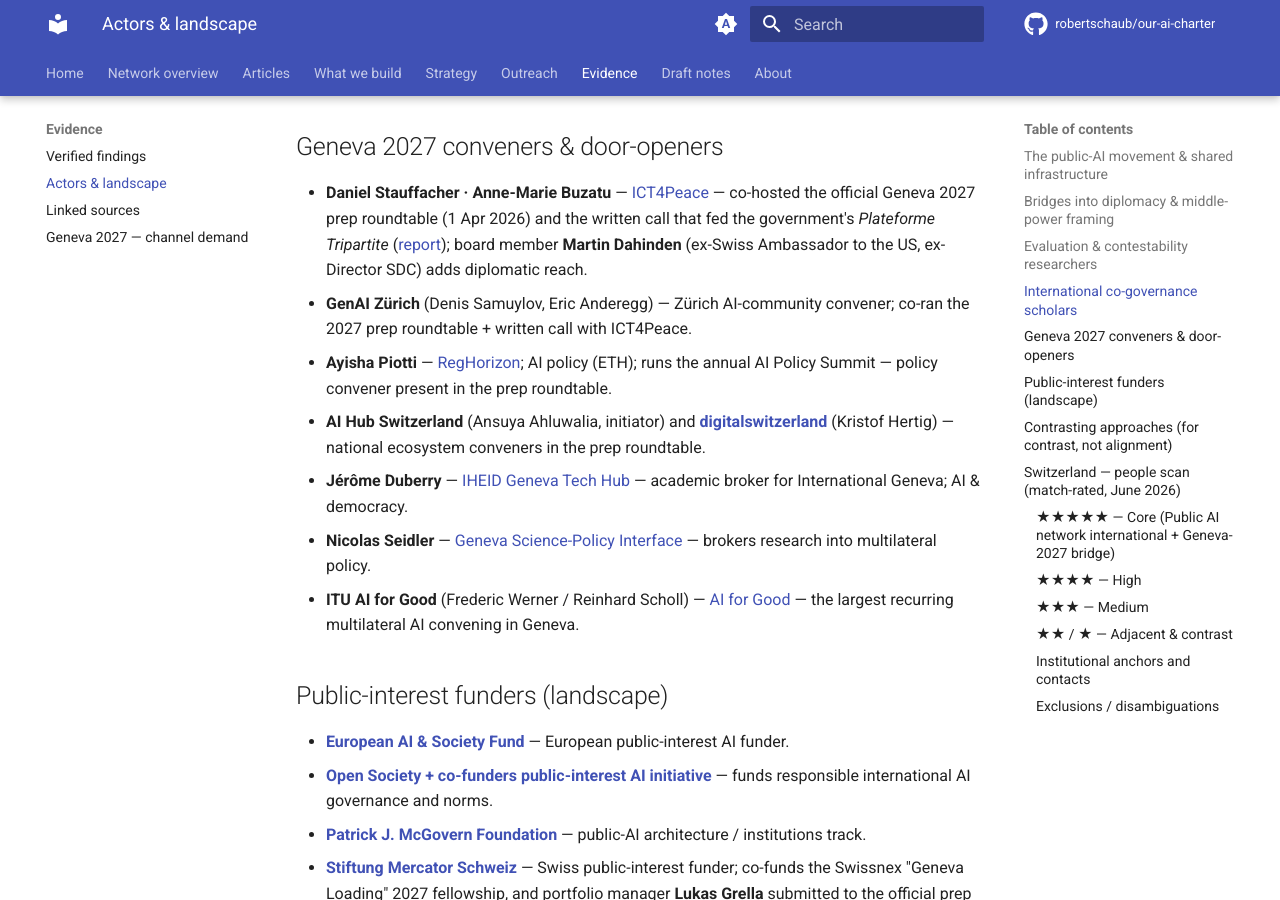
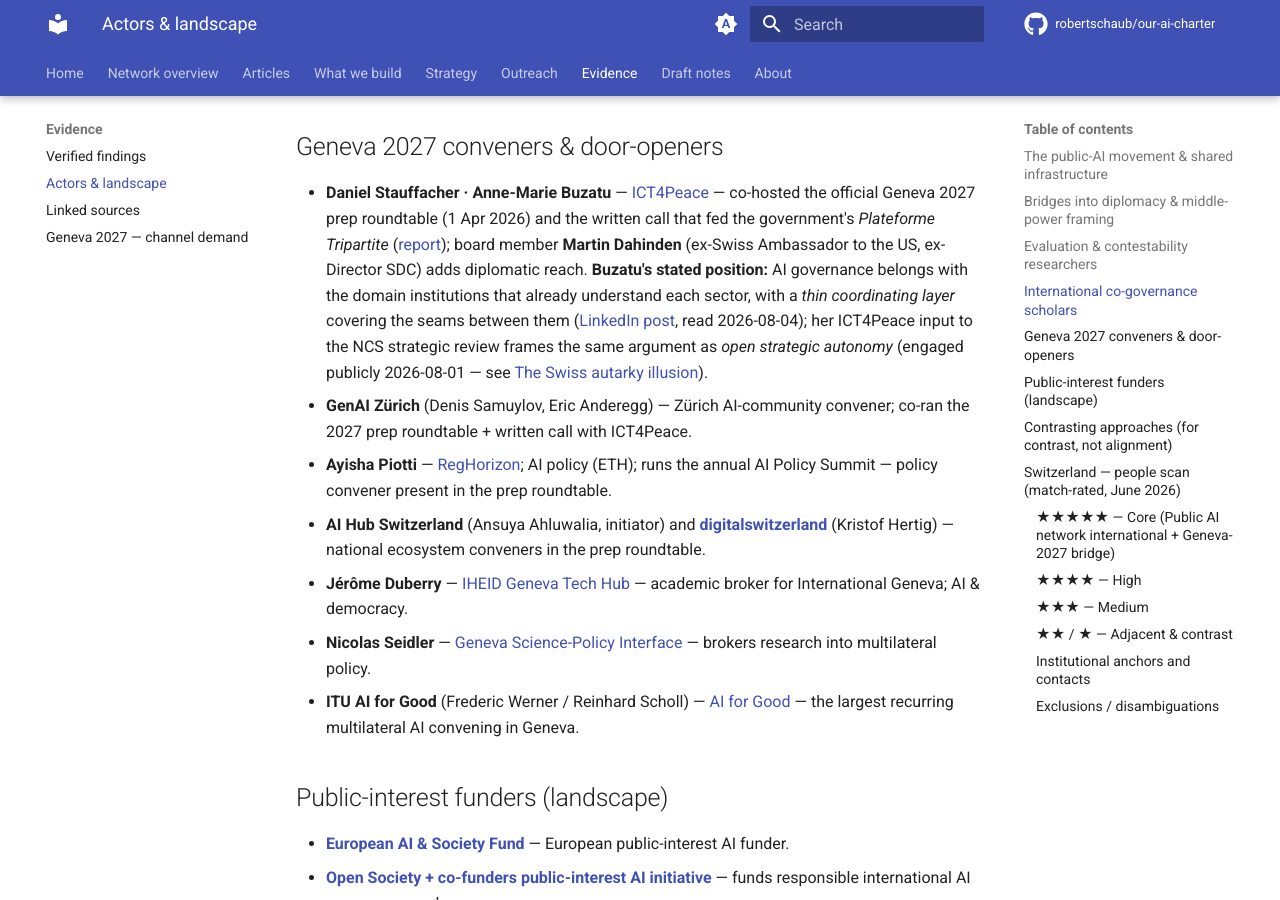
Before and after one commit to robertschaub/our-ai-charter, an MkDocs documentation site: the page built from docs/Evidence/actors-and-landscape.md, in a window 1280 px wide and 900 px high, scrolled down 4112 px. Built offline with MkDocs 1.6.1 and Material for MkDocs 9.7.7, drawn with Linux system fonts in a browser that asks for light colours; plug-ins that fetch from the network failed and are left out; comment, search, counter and statistics services are not loaded.

Commit message:
docs(evidence): record Buzatu's domain-institutions position
Her governance argument (domain institutions + a thin coordinating layer,
from her LinkedIn post) was not in the actor map, which held only the
ICT4Peace convener role. Links it to the NCS-input framing already
recorded in the published autarky article.

Co-Authored-By: Claude Opus 5 <noreply@anthropic.com>

```diff
--- a/docs/Evidence/actors-and-landscape.md
+++ b/docs/Evidence/actors-and-landscape.md
@@ -59,7 +59,7 @@ flowchart TB
 
 ## Geneva 2027 conveners & door-openers
 
-- **Daniel Stauffacher · Anne-Marie Buzatu** — [ICT4Peace](https://ict4peace.org/) — co-hosted the official Geneva 2027 prep roundtable (1 Apr 2026) and the written call that fed the government's *Plateforme Tripartite* ([report](https://ict4peace.org/wp-content/uploads/2026/04/Geneva-2027-AI-Summit-Roadmap-Ge-nAI-Zurich-Checkpoint-Report.pdf)); board member **Martin Dahinden** (ex-Swiss Ambassador to the US, ex-Director SDC) adds diplomatic reach.
+- **Daniel Stauffacher · Anne-Marie Buzatu** — [ICT4Peace](https://ict4peace.org/) — co-hosted the official Geneva 2027 prep roundtable (1 Apr 2026) and the written call that fed the government's *Plateforme Tripartite* ([report](https://ict4peace.org/wp-content/uploads/2026/04/Geneva-2027-AI-Summit-Roadmap-Ge-nAI-Zurich-Checkpoint-Report.pdf)); board member **Martin Dahinden** (ex-Swiss Ambassador to the US, ex-Director SDC) adds diplomatic reach. **Buzatu's stated position:** AI governance belongs with the domain institutions that already understand each sector, with a *thin coordinating layer* covering the seams between them ([LinkedIn post](https://www.linkedin.com/feed/update/urn:li:activity:7472670627632697344/), read 2026-08-04); her ICT4Peace input to the NCS strategic review frames the same argument as *open strategic autonomy* (engaged publicly 2026-08-01 — see [The Swiss autarky illusion](../Published/swiss-autarky-illusion.md)).
 - **GenAI Zürich** (Denis Samuylov, Eric Anderegg) — Zürich AI-community convener; co-ran the 2027 prep roundtable + written call with ICT4Peace.
 - **Ayisha Piotti** — [RegHorizon](https://reghorizon.com/); AI policy (ETH); runs the annual AI Policy Summit — policy convener present in the prep roundtable.
 - **AI Hub Switzerland** (Ansuya Ahluwalia, initiator) and **[digitalswitzerland](https://digitalswitzerland.com/)** (Kristof Hertig) — national ecosystem conveners in the prep roundtable.
```
